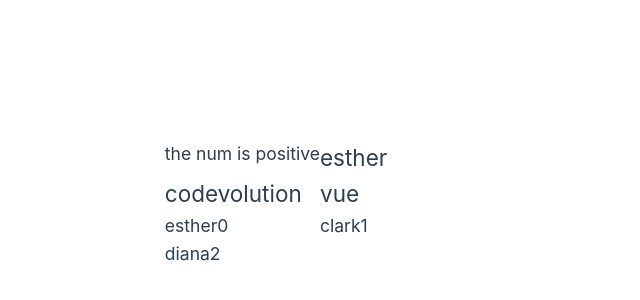
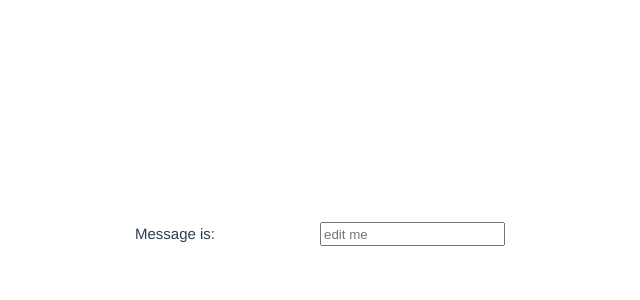
Before and after one commit to EstherTHHS/codevuelution, a Vue app: page / in a window 1280 px wide. Shown: the part 196-496 px from the top of the page, without its empty margins (320-960 px from the left). Built offline with nearby package versions, Linux system fonts and the light colour scheme.

Commit message:
v-model binding

```diff
--- a/src/App.vue
+++ b/src/App.vue
@@ -1,21 +1,8 @@
 <script setup></script>
 
 <template>
-  <h2 v-if="num === 0">the num is zero</h2>
-  <h3 v-else-if="num < 0">the num is negative</h3>
-  <h3 v-else-if="num > 0">the num is positive</h3>
-  <h2 v-else>not a number</h2>
-
-  <template v-if="display">
-    <h2>esther</h2>
-    <h2>codevolution</h2>
-    <h2>vue</h2>
-  </template>
-
-  <h2 v-show="showElement">using v-show</h2>
-  <h2 v-if="showElement">using v-if</h2>
-
-  <h3 v-for="(name, index) in names" :key="name">{{ name }}{{ index }}</h3>
+  <p>Message is: {{ message }}</p>
+  <input v-model="message" placeholder="edit me" />
 </template>
 
 <script>
@@ -23,29 +10,58 @@
   name: 'App',
   setup() {
     return {
-      num: 1,
-      display: true,
-      showElement: false,
-      names: ['esther', 'clark', 'diana']
+      message: ''
     }
-  }
+  },
+  methods: {}
 }
 </script>
 
 <style>
+#app {
+  font-family: Avenir, Helvetica, Arial, sans-serif;
+  -webkit-font-smoothing: antialiased;
+  -moz-osx-font-smoothing: grayscale;
+  /* text-align: center; */
+  color: #2c3e50;
+  margin-top: 60px;
+}
 .underline {
   text-decoration: underline;
 }
-
 .promoted {
   font-style: italic;
 }
-
 .new {
-  color: green;
+  color: olivedrab;
 }
-
 .sold-out {
   color: red;
 }
+label {
+  font-weight: bold;
+  display: flex;
+  margin-bottom: 5px;
+}
+
+input + label {
+  font-weight: bold;
+  display: inline-flex;
+  margin-right: 20px;
+}
+
+input[type='text'],
+textarea,
+select {
+  display: block;
+  width: 400px;
+  padding: 6px 12px;
+  font-size: 14px;
+  line-height: 1.42857143;
+  color: #555;
+  background-color: #fff;
+  background-image: none;
+  border: 1px solid #ccc;
+  border-radius: 4px;
+}
 </style>
```
